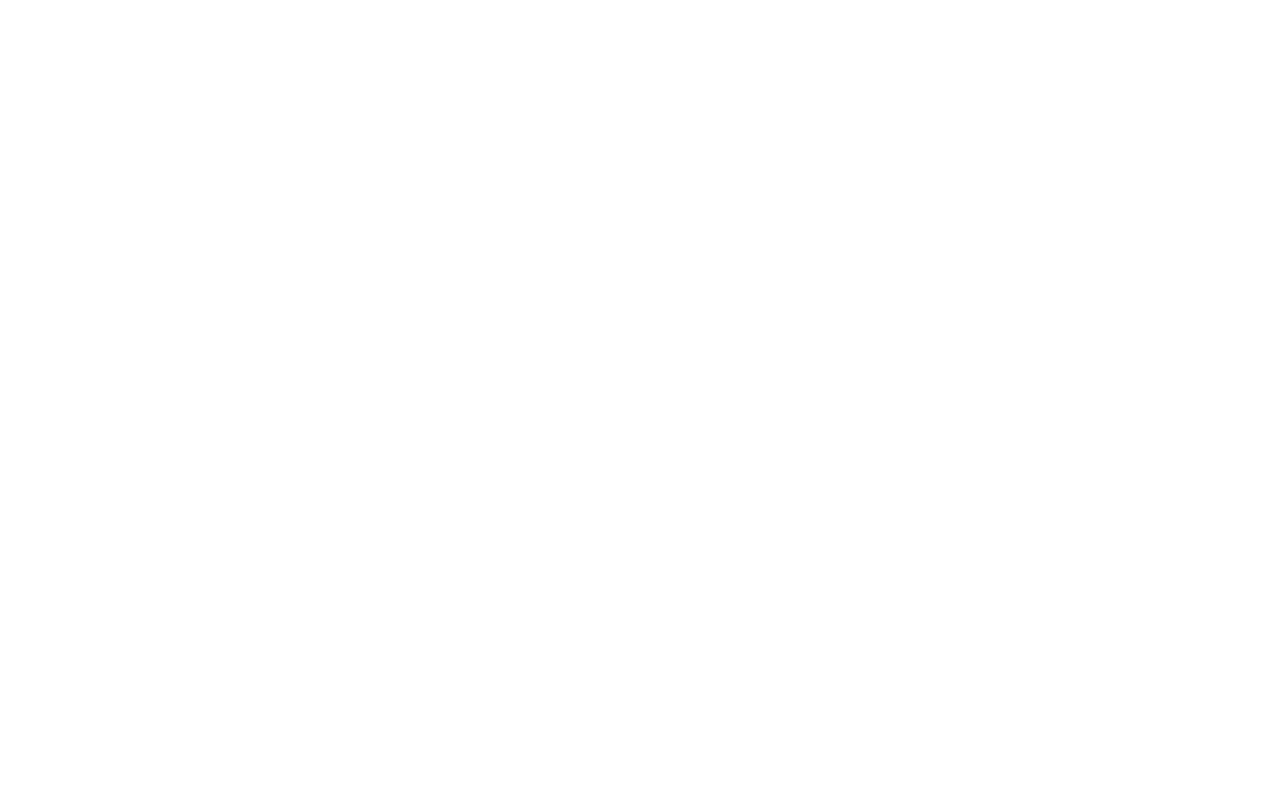
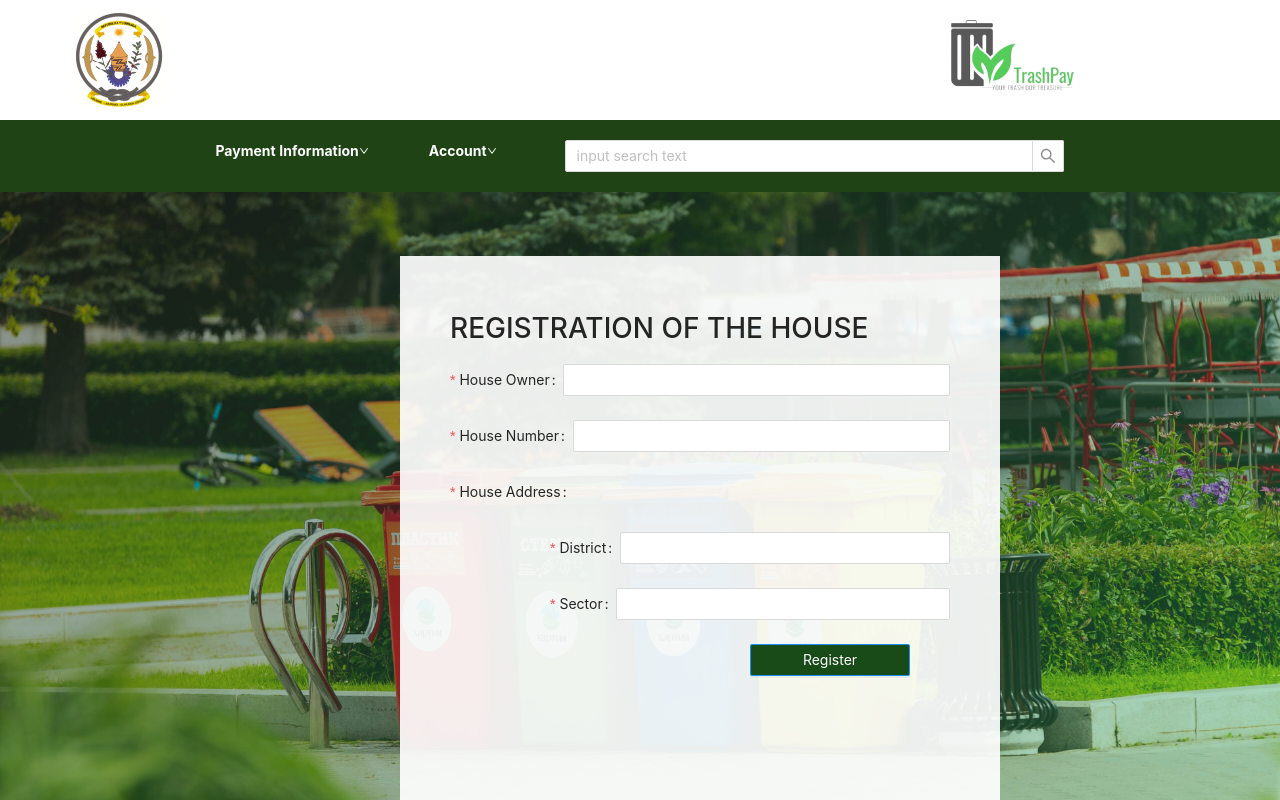
Before and after one commit to christale29/trash-pay, a React (Create React App) app: page /RegHouse in a window 1280 px wide. Before the commit this address had no page. Shown: the top 800 px of the page. Built offline with nearby package versions, Linux system fonts and the light colour scheme.

Commit message:
register house

```diff
--- /dev/null
+++ b/src/components/RegHouse.js
@@ -0,0 +1,144 @@
+import React from "react";
+import Homelayout from "../components/homelayout";
+import { Input,Form, InputNumber, Button, Checkbox } from 'antd';
+import { DownOutlined ,LockOutlined,UserOutlined} from '@ant-design/icons';
+import "../components/homelayout.css"
+// import Nav from "../components/nav"
+
+const RegHouse=()=>{
+
+
+
+    const onFinish=(values)=>{
+        console.log(values)
+        localStorage.setItem("userLogedIn",true)
+
+    }
+    return(
+        <Homelayout>
+    <div className="reg-a">
+
+        <Form
+        name="normal_login"
+        className="login-form"
+        initialValues={{
+          remember: true,
+        }}
+        onFinish={onFinish}
+      >
+    <div className="House-inf">
+    <h1>REGISTRATION OF THE HOUSE</h1>
+      <Form.Item
+        name="House Owner"
+        label="House Owner"
+        rules={[
+          {
+            required: true,
+            message: 'Please input your House Owner!',
+            whitespace: true,
+          },
+        ]}
+      >
+        <Input />
+      </Form.Item>
+
+
+      <Form.Item
+        name="House Number"
+        label="House Number"
+        rules={[
+          {
+            required: true,
+            message: 'Please input your house number!',
+            whitespace:true,
+          },
+        ]}
+      >
+        <Input/>
+      </Form.Item>
+
+
+
+
+      <Form.Item
+        name="House Address"
+        label="House Address"
+        rules={[
+          {
+            required: true,
+            message: 'Please input your house Address!',
+            whitespace:true,
+          },
+        ]}
+      >
+
+      </Form.Item>
+
+
+
+
+
+<div className="house-ad">
+
+
+      <Form.Item
+        name="District"
+        label="District"
+        rules={[
+          {
+            required: true,
+            message: 'Please input your district!',
+            whitespace:true,
+          },
+        ]}
+      >
+        <Input/>
+      </Form.Item>
+
+
+
+
+
+      <Form.Item
+        name="Sector"
+        label="Sector"
+        rules={[
+          {
+            required: true,
+            message: 'Please input your Sector!',
+            whitespace:true,
+          },
+        ]}
+      >
+        <Input/>
+      </Form.Item>
+
+      <div  className="buto">
+      <Form.Item>
+        <Button type="primary" htmlType="submit">
+          Register
+        </Button>
+      </Form.Item>
+      </div>
+      </div>
+
+
+
+
+
+
+
+
+        </div>
+
+         </Form>
+    </div>
+    </Homelayout>
+
+
+
+
+
+    )
+}
+export default RegHouse;
--- a/src/components/homelayout.css
+++ b/src/components/homelayout.css
@@ -63,32 +63,49 @@
 .button a:hover{
     color:rgba(255, 255, 255, 0.562);
 }
-/* .home-bg{
-    background-color:rgb(3, 26, 3);
-    height: 5vh;
-    margin-top: -16px;
+.login-form {
+    max-width: 300px;
 }
-.home-bg ul{
-    display: flex;
+.login-form-forgot {
+    float: right;
+}
+.ant-col-rtl .login-form-forgot {
+    float: left;
+}
+.login-form-button {
+    color: green;
+    width: 100%;
+
+}
+.reg-a {
+    /* background-color: #1e4b10dc; */
+    height: 100vh;
+    padding-top: 50px;
+
+
+
+
+}
+.login-form{
+    font-size: larger;
+}
+.House-inf{
+    background-color:rgba(255, 255, 255, 0.918);
+    width: 200%;
+    height: 70vh;
+    margin-left: 400px;
+    padding: 50px;
+}
+.House-inf Form.Item{
+    padding-top: 30px;
+}
+.house-ad{
+    margin-left: 100px;
+}
+.buto Button{
+    background-color: rgb(24, 75, 24);
+    width: 40%;
     margin-left: 50%;
-    text-align: center;
-    justify-content: center;
+    box-sizing: border-box;
+
 }
-.home-bg ul li{
-    list-style: none;
-    margin-left: 50px;
-    font-size: large;
-}
-.home-bg ul li a{
-    text-decoration: none;
-    color: white;
-    font-family: Arial, Helvetica, sans-serif;
-    font-weight: bold;
-}
-.card{
-    background-color: rgba(173, 219, 173, 0.767);
-    width: 20%;
-    height: 20vh;
-    margin-left: 70%;
-    margin-top: 10%;
-} */
--- a/src/components/homelayout.js
+++ b/src/components/homelayout.js
@@ -1,20 +1,23 @@
 import React from "react";
 import "./homelayout.css";
 import Header from "../components/header";
+import Nav from "../components/nav"
 
 
 
 
-const Home = ({ children }) => {
+const Homelayout = ({ children }) => {
     return (
         <div className="home-container">
 
             <div style={{minHeight: "100vh"}}>
+
             <Header />
+            <Nav/>
 
             {children}
             </div>
         </div>
     )
 }
-export default Home;
+export default Homelayout;
--- a/src/components/nav.js
+++ b/src/components/nav.js
@@ -1,18 +1,106 @@
-import React from "react";
+import React ,{useState} from "react";
 import "./header.css";
 import 'antd/dist/antd.css';
-import { Input, Space } from 'antd';
+// import signin from "./sign"
+// import { useNavigate } from "react-router";
+import { Input,Space } from 'antd';
 import { Menu, Dropdown } from 'antd';
-import { DownOutlined } from '@ant-design/icons';
+import { Modal,Form, InputNumber, Button, Checkbox } from 'antd';
+import { DownOutlined ,LockOutlined,UserOutlined} from '@ant-design/icons';
+import 'antd/dist/antd.css';
+// import './index.css';
+// import { Form, Input, Button, Checkbox } from 'antd';
+// import { UserOutlined, LockOutlined } from '@ant-design/icons';
+
+
+
+
+
+
 
 const { Search } = Input;
 
 const onSearch = value => console.log(value);
 
 
+
 const Nav=()=>{
 
+  const [visible,setVisible]=useState(false);
+  const [signInvisible,setsignInVisible]=useState(false);
+
+  const onFinish=(values)=>{
+      console.log(values)
+      localStorage.setItem("userLogedIn",true)
+
+  }
+
     return(
+
+<>
+      <Modal
+
+      visible={signInvisible}
+        width="40%"
+        onCancel={()=>setsignInVisible(false)}>
+            <h1>TRASH PAY</h1>
+            <h2>signin form</h2>
+            <Form onFinish={onFinish}
+      name="normal_login"
+      className="login-form"
+      initialValues={{
+        remember: true,
+      }}
+      onFinish={onFinish}
+    >
+      <Form.Item
+        name="phone number"
+        rules={[
+          {
+            required: true,
+            message: 'Please input your Phone number!',
+          },
+        ]}
+      >
+        <Input prefix={<UserOutlined className="site-form-item-icon" />} placeholder="Phone number" />
+      </Form.Item>
+      <Form.Item
+        name="password"
+        rules={[
+          {
+            required: true,
+            message: 'Please input your Password!',
+          },
+        ]}
+      >
+        <Input
+          prefix={<LockOutlined className="site-form-item-icon" />}
+          type="password"
+          placeholder="Password"
+        />
+      </Form.Item>
+      <Form.Item>
+        <Form.Item name="remember" valuePropName="checked" noStyle>
+          <Checkbox>Remember me</Checkbox>
+        </Form.Item>
+
+        <a className="login-form-forgot" href="">
+          Forgot password
+        </a>
+      </Form.Item>
+
+      <Form.Item>
+        <Button type="primary" htmlType="submit" className="login-form-button">
+          Log in
+        </Button>
+        Or <a href="">Create Account!</a>
+      </Form.Item>
+    </Form>
+    </Modal>
+
+
+
+      {/* //PaymentInformation */}
         <div className="main-nav">
             <div className="navbar-link">
                 <ul>
@@ -27,7 +115,7 @@
           overlay={(
             <Menu>
               <Menu.Item key="0">
-                Register the house
+               <a href="/RegHouse">Register the house</a>
               </Menu.Item>
               <Menu.Item key="1">
               Justify your payment
@@ -55,15 +143,63 @@
       display: 'block'
     }}>
 
+      {/* end of PaymentInformation */}
+
       <>
+      {/* signup */}
+      <Modal
+        visible={visible}
+        width="40%"
+        onCancel={()=>setVisible(false)}>
+            <h1>Sign_Up form</h1>
+            <Form onFinish={onFinish}>
+                <Form.Item
+                label="First name"
+                name="first name"
+                rules={[{required:true}]}>
+                    <Input type="firstname"/>
+
+                </Form.Item>
+                <Form.Item
+                label="last name"
+                name="last name"
+                rules={[{required:true}]}>
+                    <Input type="lastname"/>
+
+                </Form.Item>
+                <Form.Item
+                label="Phone number"
+                name="Phone number"
+                rules={[{required:true}]}>
+                    <Input type="Phone number"/>
+
+                </Form.Item>
+                <Form.Item
+                label="password"
+                name="password"
+                rules={[{required:false}]}>
+                    <Input type="password"/>
+                </Form.Item>
+                <Form.Item>
+                <Button type="primary" htmlType="submit">
+               Sign_Up
+                </Button>
+                </Form.Item>
+
+
+            </Form>
+
+        </Modal>
+        {/* end sign up */}
         <Dropdown
           overlay={(
             <Menu>
               <Menu.Item key="0">
-                Login
+              <a onClick={()=>setsignInVisible(true)}>signin</a>
+
               </Menu.Item>
               <Menu.Item key="1">
-              Sign_Up
+              <a onClick={()=>setVisible(true)}>Sign_Up</a>
               </Menu.Item>
 
             </Menu>
@@ -89,6 +225,7 @@
 
 
         </div>
+        </>
     )
 }
 export default Nav;
--- /dev/null
+++ b/src/components/sign.js
@@ -0,0 +1,72 @@
+// import React, { useState } from "react";
+// import { useNavigate } from "react-router";
+// import 'antd/dist/antd.css';
+// import { Space } from 'antd';
+// import { Menu, Dropdown } from 'antd';
+// import { Form, Input, Button, Checkbox } from 'antd';
+// import { DownOutlined , UserOutlined, LockOutlined  } from '@ant-design/icons';
+// // import { values } from "core-js/core/array";
+
+
+// const signin=()=>{
+//     const navigate=useNavigate();
+//     const [buttonPopup, setButtonPopup]=useState(true);
+
+//     console.log('received values of form:',values)
+
+// return (
+//     <Form
+//       name="normal_login"
+//       className="login-form"
+//       initialValues={{
+//         remember: true,
+//       }}
+//       onFinish={onFinish}
+//     >
+//       <Form.Item
+//         name="username"
+//         rules={[
+//           {
+//             required: true,
+//             message: 'Please input your Username!',
+//           },
+//         ]}
+//       >
+//         <Input prefix={<UserOutlined className="site-form-item-icon" />} placeholder="Username" />
+//       </Form.Item>
+//       <Form.Item
+//         name="password"
+//         rules={[
+//           {
+//             required: true,
+//             message: 'Please input your Password!',
+//           },
+//         ]}
+//       >
+//         <Input
+//           prefix={<LockOutlined className="site-form-item-icon" />}
+//           type="password"
+//           placeholder="Password"
+//         />
+//       </Form.Item>
+//       <Form.Item>
+//         <Form.Item name="remember" valuePropName="checked" noStyle>
+//           <Checkbox>Remember me</Checkbox>
+//         </Form.Item>
+
+//         <a className="login-form-forgot" href="">
+//           Forgot password
+//         </a>
+//       </Form.Item>
+
+//       <Form.Item>
+//         <Button type="primary" htmlType="submit" className="login-form-button"onClick={()=> setButtonPopup(true)}>
+//           Log in
+//         </Button>
+//         Or <a href="">register now!</a>
+//       </Form.Item>
+//     </Form>
+//   );
+// }
+
+//   export default signin;
--- a/src/routes/index.js
+++ b/src/routes/index.js
@@ -1,5 +1,6 @@
 import React from "react";
 import PaymentInformation from "../views/PayINF"
+import RegHouse from "../components/RegHouse"
 import { Routes, Route, useLocation } from "react-router-dom"
 
 const Index=()=>{
@@ -7,6 +8,8 @@
 
             <Routes>
             <Route exact path="/PaymentInformation" element={<PaymentInformation/>}></Route>
+            <Route exact path="/RegHouse" element={<RegHouse/>}></Route>
+
             </Routes>
 
 
--- a/src/views/PayINF.js
+++ b/src/views/PayINF.js
@@ -8,7 +8,7 @@
     return(
         <div className="home-page">
              <Homelayout>
-             <Nav/>
+
              <div className="home-card">
              <h3>“House cleaning and organizing is a practice, not a project.”</h3>
 
```
Also changed, not shown: src/asset/img/trash-removebg-preview (1).png (added), src/asset/img/trash.png.
